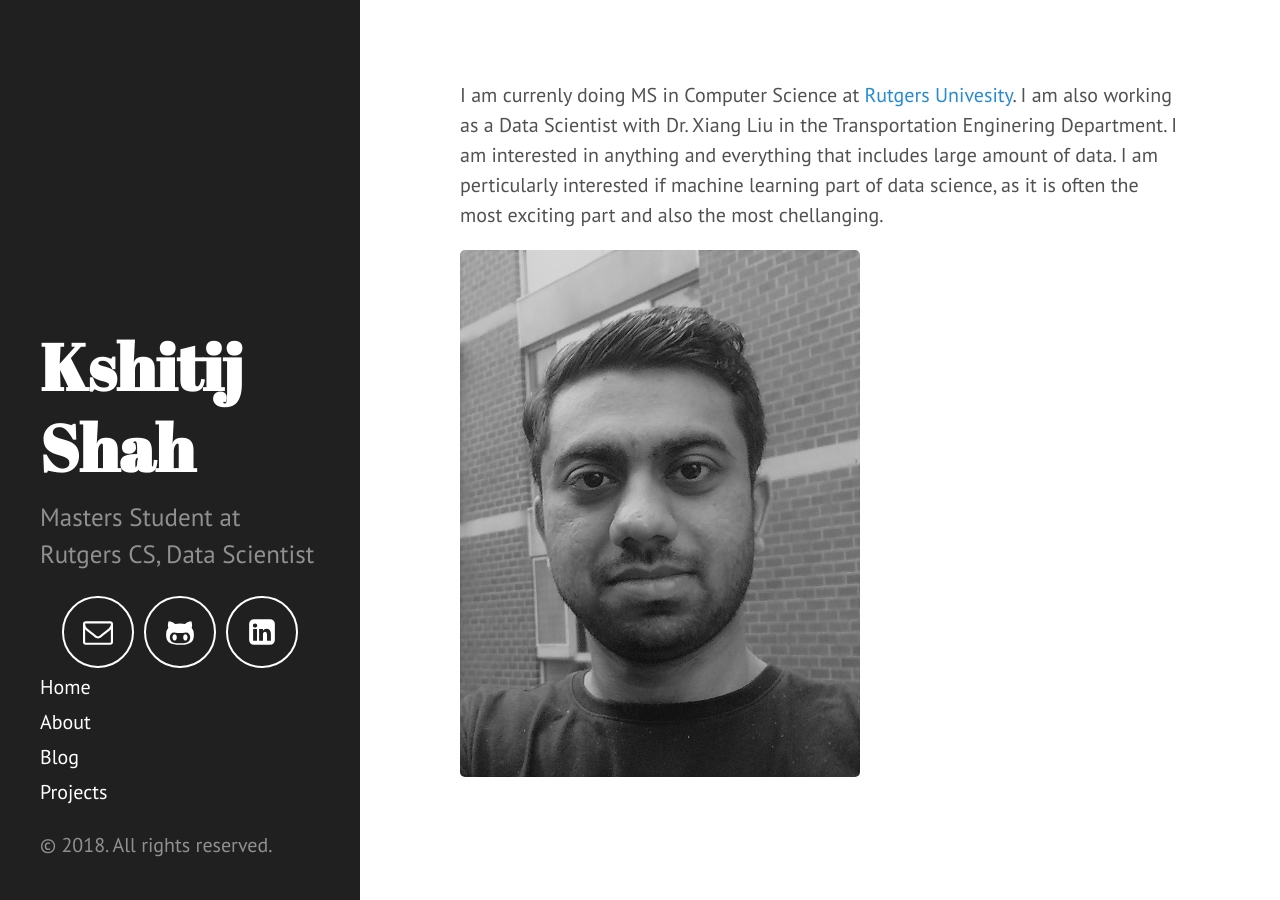
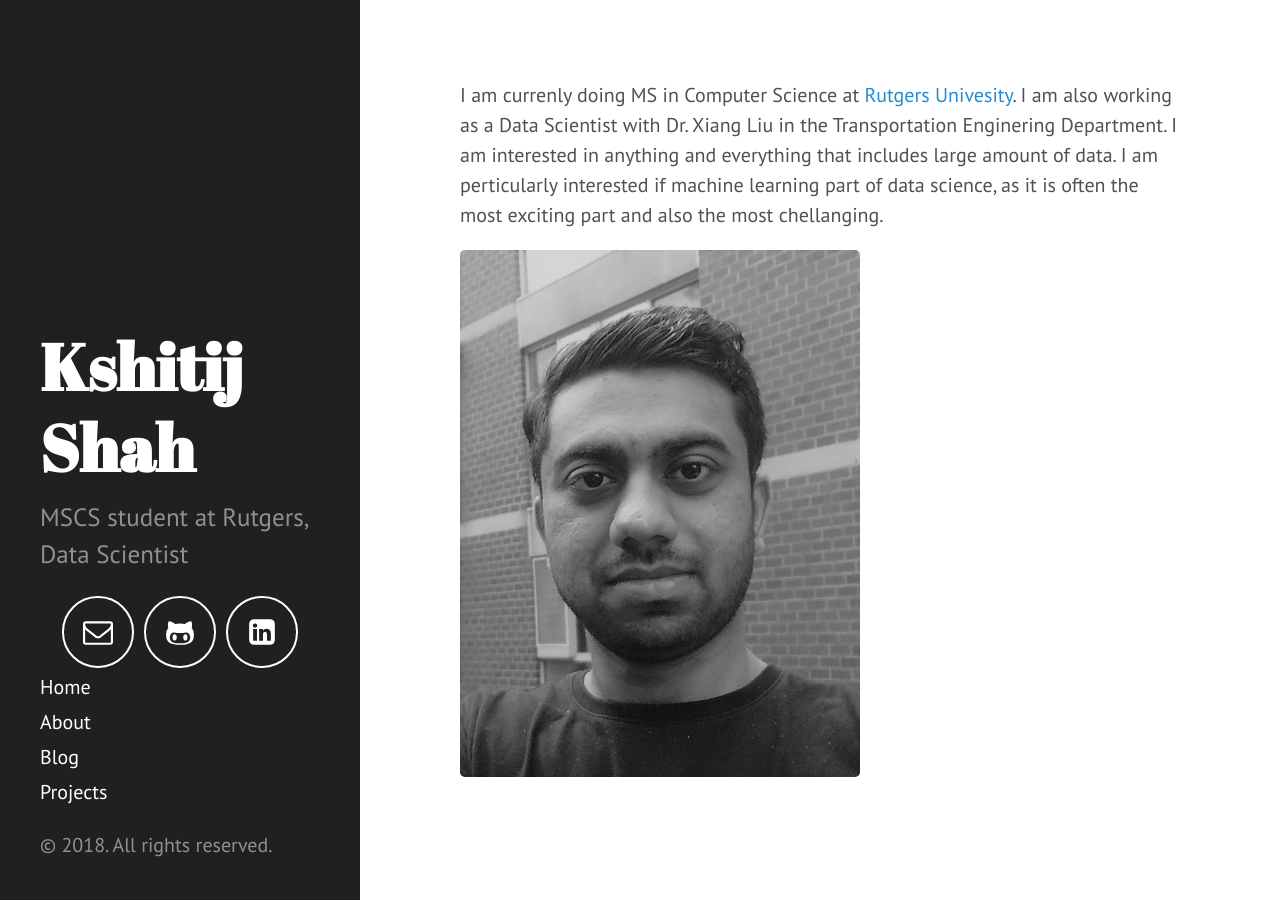
Before and after one commit to xitizzz/xitizzz.github.io, a Jekyll site: the page built from index.md, in a window 1280 px wide. Built offline with Jekyll 4.4.1, drawn with Linux system fonts in a browser that asks for light colours; Markdown is read by kramdown in place of the engine named in the settings.

Commit message:
Update _config.yml

```diff
--- a/_config.yml
+++ b/_config.yml
@@ -8,7 +8,7 @@ permalink:        pretty
 # Setup
 title:            'Kshitij Shah'
 tagline:          'Data Scientist'
-description:      'Masters Student at Rutgers CS, Data Scientist'
+description:      'MSCS student at Rutgers, Data Scientist'
 url:              http://xitizzz.github.io
 baseurl:          /
 
```
